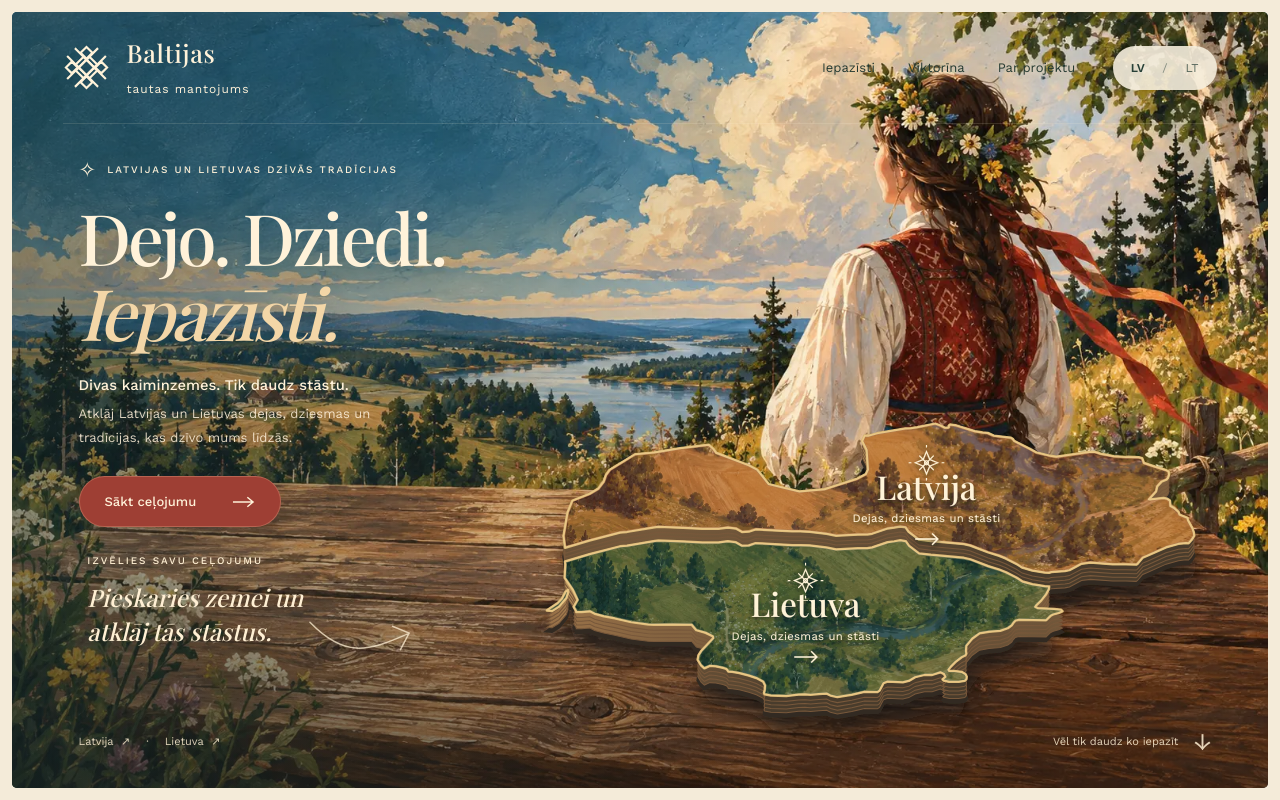
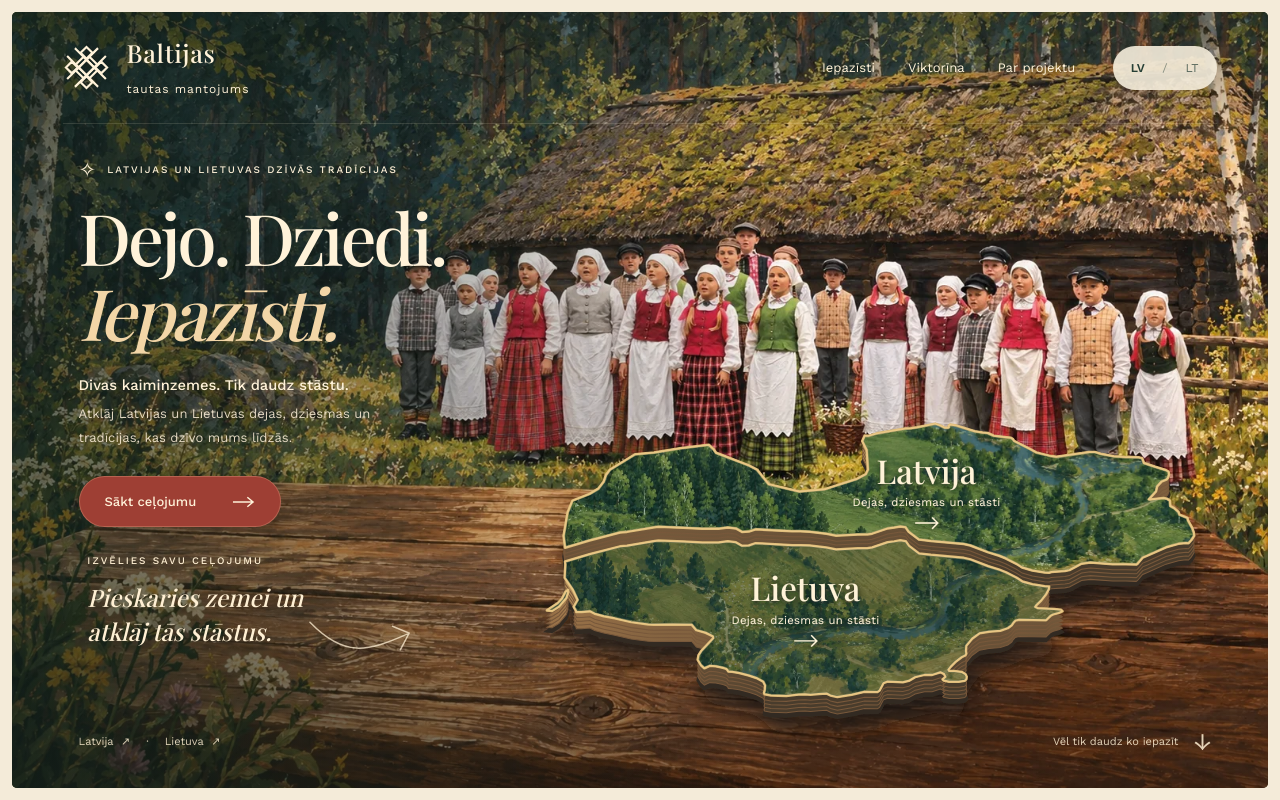
Before and after one commit to gukkame/baltic-culture-site, a Vue app: page / in a window 1280 px wide. Shown: the top 800 px of the page. Built offline with nearby package versions, Linux system fonts and the light colour scheme; a web font is replaced by a local one.

Commit message:
Refresh homepage artwork and green Latvia map terrain

```diff
--- a/index.html
+++ b/index.html
@@ -20,8 +20,9 @@
       if (location.pathname === '/') {
         var head = document.head
         ;[
-          ['/artwork/baltic-table-painted-v1.webp', 'high'],
+          ['/artwork/latvian-ensemble-table-painted-v2.webp', 'high'],
           ['/artwork/painted-land-v1.webp', 'auto'],
+          ['/artwork/painted-latvia-forest-v2.webp', 'auto'],
         ].forEach(function (a) {
           var l = document.createElement('link')
           l.rel = 'preload'
--- a/src/components/home/CountryMap.vue
+++ b/src/components/home/CountryMap.vue
@@ -14,7 +14,8 @@ const countries = computed(() => [...countryGeometry].reverse().map((country) =>
   ...country,
   name: country.id === 'latvia' ? props.latvia : props.lithuania,
   subtitle: country.id === 'latvia' ? props.latviaSubtitle : props.lithuaniaSubtitle,
-  tint: country.id === 'latvia' ? '#863d27' : '#183f35',
+  tint: country.id === 'latvia' ? '#174d38' : '#183f35',
+  terrain: country.id === 'latvia' ? 'url(#painted-latvia-forest)' : 'url(#painted-land)',
   offset: country.id === 'latvia' ? -7 : 8,
 })))
 </script>
@@ -24,6 +25,10 @@ const countries = computed(() => [...countryGeometry].reverse().map((country) =>
     <defs>
       <pattern id="painted-land" patternUnits="userSpaceOnUse" width="800" height="360">
         <image href="/artwork/painted-land-v1.webp" width="800" height="360" preserveAspectRatio="xMidYMid slice" />
+      </pattern>
+      <!-- Both terrain images share the same framing so the river stays aligned. -->
+      <pattern id="painted-latvia-forest" patternUnits="userSpaceOnUse" width="800" height="360">
+        <image href="/artwork/painted-latvia-forest-v2.webp" width="800" height="360" preserveAspectRatio="xMidYMid slice" />
       </pattern>
       <linearGradient id="map-edge" x1="0" y1="0" x2="0.3" y2="1">
         <stop stop-color="#e2bc79" /><stop offset=".4" stop-color="#977047" /><stop offset="1" stop-color="#493c2c" />
@@ -43,17 +48,13 @@ const countries = computed(() => [...countryGeometry].reverse().map((country) =>
         <g class="map-piece">
           <path :d="country.path" transform="translate(0 22)" fill="#322b22" stroke="#322b22" stroke-width="3" filter="url(#map-shadow)" />
           <path v-for="depth in [18, 14, 10, 6]" :key="depth" :d="country.path" :transform="`translate(0 ${depth})`" fill="url(#map-edge)" stroke="#78583b" stroke-width="1.1" />
-          <path :d="country.path" fill="url(#painted-land)" stroke="#d6b572" stroke-width="3" stroke-linejoin="round" />
+          <path :d="country.path" :fill="country.terrain" stroke="#d6b572" stroke-width="3" stroke-linejoin="round" />
           <path :d="country.path" :fill="country.tint" class="map-tint" stroke="none" />
           <path :d="country.path" fill="none" class="map-outline" stroke-linejoin="round" />
           <g :transform="`translate(${country.label[0]} ${country.label[1]})`" class="map-label" filter="url(#map-label-shadow)">
-            <g transform="translate(0 -34) scale(.7)" fill="none" stroke="currentColor" stroke-width="1.7">
-              <path d="m0-17 5 12 12 5-12 5-5 12-5-12-12-5 12-5Z" />
-              <path d="M-11-11 11 11M11-11-11 11M0-23v-4M0 23v4M23 0h4M-23 0h-4" /><circle r="3" />
-            </g>
-            <text class="map-name" text-anchor="middle" y="5">{{ country.name }}</text>
-            <text class="map-subtitle" text-anchor="middle" y="29">{{ country.subtitle }}</text>
-            <g class="map-discover" transform="translate(0 47)">
+            <text class="map-name" text-anchor="middle" y="-12">{{ country.name }}</text>
+            <text class="map-subtitle" text-anchor="middle" y="12">{{ country.subtitle }}</text>
+            <g class="map-discover" transform="translate(0 30)">
               <path d="M-12 0h24m-6-6 6 6-6 6" fill="none" stroke="currentColor" stroke-width="1.5" />
             </g>
           </g>
@@ -68,7 +69,7 @@ const countries = computed(() => [...countryGeometry].reverse().map((country) =>
 .country-map { display: block; width: 100%; overflow: visible; }
 .map-country { cursor: pointer; -webkit-tap-highlight-color: transparent; outline: none; }
 .map-piece { transition: transform .3s ease, filter .3s ease; }
-.map-tint { opacity: .47; transition: opacity .3s ease; }
+.map-tint { opacity: .35; transition: opacity .3s ease; }
 .map-country--lithuania .map-tint { opacity: .54; }
 .map-outline { stroke: #e9c786; stroke-width: 1.8; transition: stroke-width .3s ease, stroke .3s ease; }
 .map-label { color: #fff3d8; pointer-events: none; }
@@ -78,12 +79,12 @@ const countries = computed(() => [...countryGeometry].reverse().map((country) =>
 .map-country:hover .map-piece, .map-country:focus-visible .map-piece { transform: translateY(-7px); }
 .map-country:hover .map-tint, .map-country:focus-visible .map-tint { opacity: .27; }
 .map-country:hover .map-outline, .map-country:focus-visible .map-outline { stroke: #fff4ce; stroke-width: 4; }
-.map-country:hover .map-discover, .map-country:focus-visible .map-discover { transform: translate(5px, 47px); }
+.map-country:hover .map-discover, .map-country:focus-visible .map-discover { transform: translate(5px, 30px); }
 @media (max-width: 640px) {
-  .map-name { font-size: 43px; }
+  .map-name { font-size: 43px; transform: translateY(8px); }
   .map-subtitle { display: none; }
-  .map-discover { transform: translateY(34px); }
-  .map-country:hover .map-discover, .map-country:focus-visible .map-discover { transform: translate(5px, 34px); }
+  .map-discover { transform: translateY(25px); }
+  .map-country:hover .map-discover, .map-country:focus-visible .map-discover { transform: translate(5px, 25px); }
 }
 @media (prefers-reduced-motion: reduce) {
   .map-piece, .map-tint, .map-outline, .map-discover { transition: none; }
--- a/src/components/home/home.css
+++ b/src/components/home/home.css
@@ -17,20 +17,20 @@
   overflow: hidden;
   border-radius: 5px;
   color: var(--home-cream);
-  background: #275367;
+  background: #293f35;
 }
 .home-art, .home-shade { position: absolute; inset: 0; width: 100%; height: 100%; pointer-events: none; z-index: -2; }
 .home-art { object-fit: cover; object-position: center 62%; }
 .home-shade {
   z-index: -1;
-  background: linear-gradient(90deg, rgba(15, 44, 50, .49), transparent 64%), linear-gradient(0deg, rgba(32, 19, 11, .53), transparent 30%);
+  background: linear-gradient(90deg, rgba(14, 33, 29, .66), transparent 60%), linear-gradient(180deg, rgba(14, 28, 23, .42), transparent 19%), linear-gradient(0deg, rgba(32, 19, 11, .53), transparent 30%);
 }
 .home-header { position: relative; display: flex; align-items: center; gap: 38px; margin: 0 4.1%; height: 112px; border-bottom: 1px solid #fff1d521; }
 .home-brand { display: inline-flex; align-items: center; gap: 16px; line-height: 1.17; letter-spacing: .03em; font-family: var(--font-serif); font-size: 25px; }
 .home-brand svg { width: 47px; height: 47px; }
 .home-brand small { font-family: var(--font-sans); font-size: 12px; letter-spacing: .08em; }
-.home-nav { margin-left: auto; display: flex; gap: 33px; font-size: 13px; color: #253a31; }
-.home-nav button, .home-nav a { position: relative; display: inline-block; padding: 12px 0; text-shadow: 0 1px 8px #fff3daaa; }
+.home-nav { margin-left: auto; display: flex; gap: 33px; font-size: 13px; color: var(--home-cream); }
+.home-nav button, .home-nav a { position: relative; display: inline-block; padding: 12px 0; text-shadow: 0 1px 8px #14261dcc; }
 .home-nav button::after, .home-nav a::after { content: ''; position: absolute; bottom: 5px; left: 0; right: 100%; height: 1px; background: currentColor; transition: right .2s ease; }
 .home-nav button:hover::after, .home-nav a:hover::after { right: 0; }
 .home-languages { display: flex; align-items: center; gap: 7px; font-size: 12px; background: #f5eedce6; color: #263f36; border-radius: 50px; padding: 0 7px; }
@@ -102,7 +102,7 @@
   .folk-home { padding: 7px 7px 0; }
   .home-stage { height: 920px; }
   .home-art { object-position: 62% center; }
-  .home-shade { background: linear-gradient(90deg, #173c4ac2, #173c4a29 100%), linear-gradient(0deg, #25170cc7, transparent 34%); }
+  .home-shade { background: linear-gradient(90deg, #172f28d9, #172f2866 100%), linear-gradient(0deg, #25170cc7, transparent 34%); }
   .home-header { height: 87px; margin: 0 6%; gap: 12px; }
   .home-brand { font-size: 23px; gap: 12px; }
   .home-brand svg { width: 36px; height: 36px; }
--- a/src/views/Home.vue
+++ b/src/views/Home.vue
@@ -26,7 +26,7 @@ function toTop() {
 <template>
   <div class="folk-home">
     <section class="home-stage" aria-labelledby="home-title">
-      <img class="home-art" src="/artwork/baltic-table-painted-v1.webp" alt="" fetchpriority="high" decoding="async" />
+      <img class="home-art" src="/artwork/latvian-ensemble-table-painted-v2.webp" alt="" fetchpriority="high" decoding="async" />
       <div class="home-shade" aria-hidden="true" />
       <header class="home-header">
         <RouterLink to="/" class="home-brand" :aria-label="`${copy.brandTop} ${copy.brandBottom}`">
```
Also changed, not shown: public/artwork/latvian-ensemble-table-painted-v2.webp (added), public/artwork/painted-latvia-forest-v2.webp (added), 3 other files (tests, documents, lock files or other folders).
